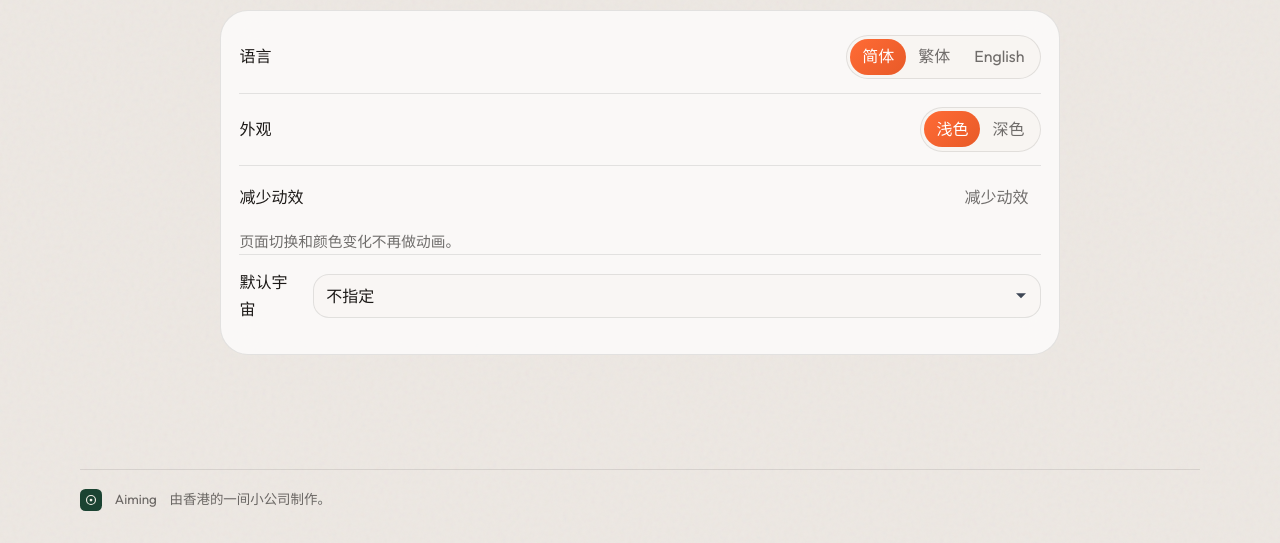
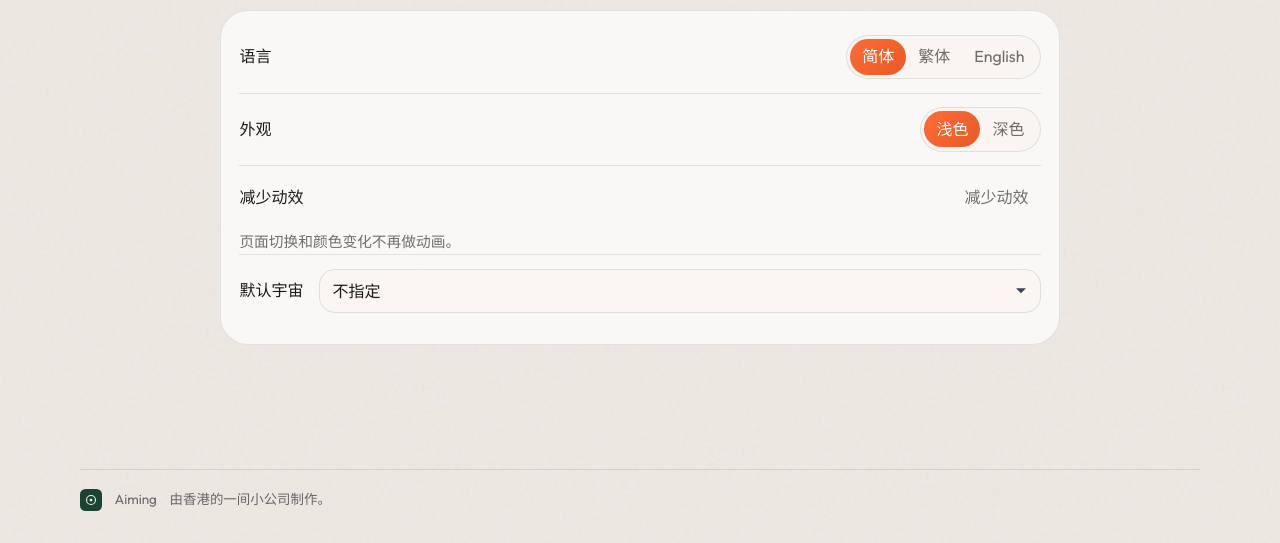
Before and after one commit to LostEchO37/Aiming, a website: page settings.html in a window 1280 px wide. Shown: the part 257-800 px from the top of the page. Drawn offline with nearby package versions, Linux system fonts and the light colour scheme; no server answers.

Commit message:
Keep settings labels on one line.
The default-universe label was wrapping inside the Ember sheet. The label stays intact and the select takes the remaining width.

Co-authored-by: Leo Wang <leow037@outlook.com>

```diff
--- a/css/site.css
+++ b/css/site.css
@@ -1243,7 +1243,17 @@ html[data-theme="dark"] .field {
 
 .sheet__row:first-child { border-top: 0; }
 
-.sheet__label { font-weight: 500; }
+.sheet__label {
+  flex: 0 0 auto;
+  font-weight: 500;
+  white-space: nowrap;
+}
+
+.sheet .field {
+  flex: 1;
+  width: auto;
+  min-width: 0;
+}
 
 .segment {
   display: inline-flex;
```
